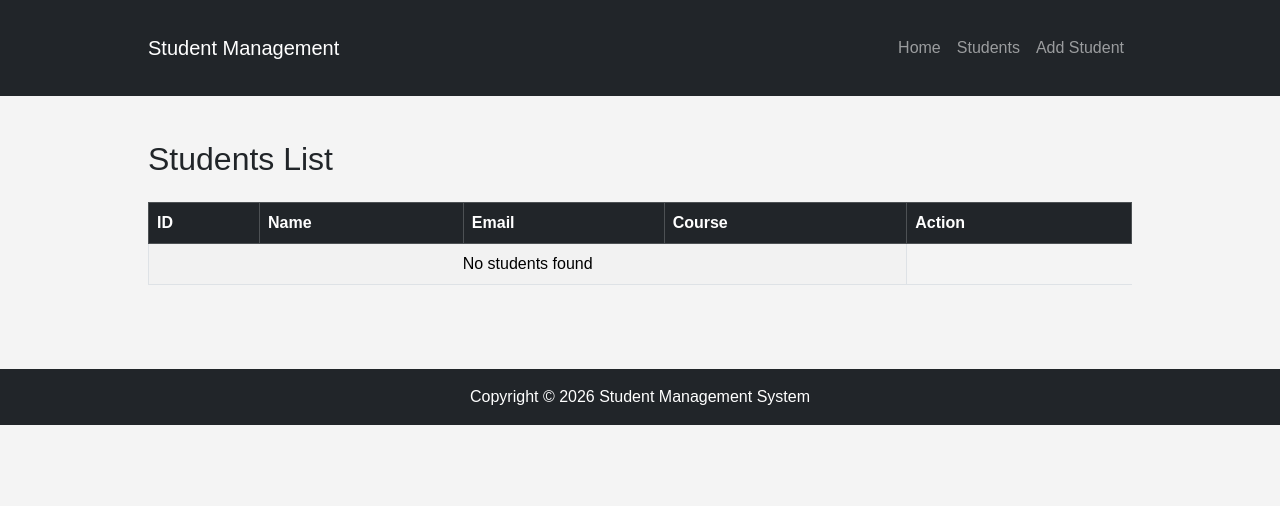
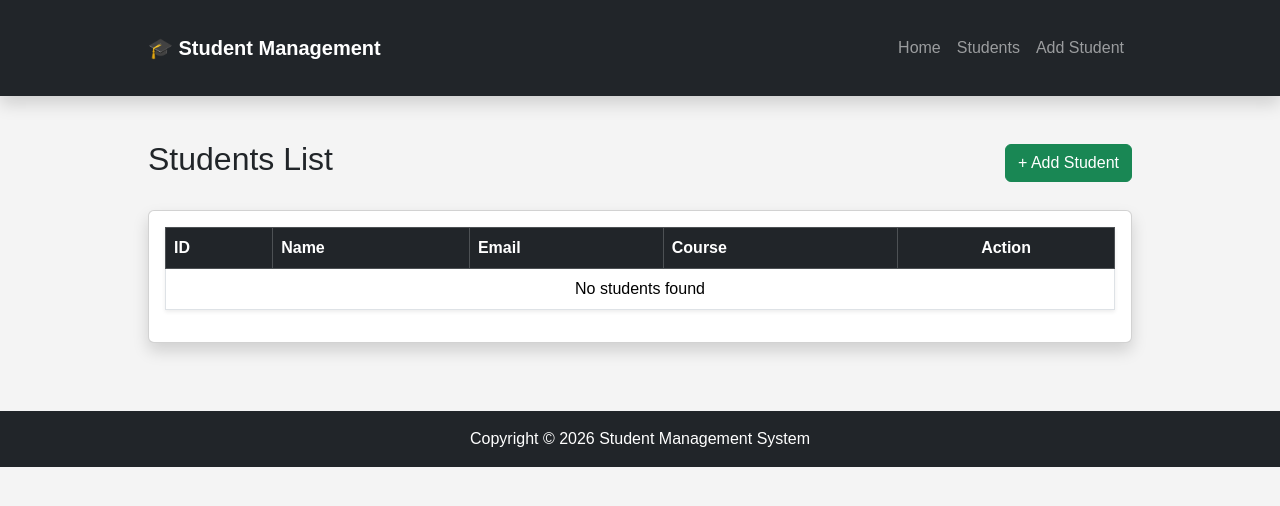
Before and after one commit to tanmay-badwaik/student-management-system, a Flask app: page /students/ in a window 1280 px wide. Shown: the top 506 px of the page. Run offline with Flask 3, Linux system fonts and the light colour scheme; data that the repository does not hold is empty.

Commit message:
UI updated

```diff
--- a/templates/base.html
+++ b/templates/base.html
@@ -40,7 +40,7 @@
 </head>
 <body>
 
-<nav class="navbar navbar-expand-lg navbar-dark bg-dark">
+{# <nav class="navbar navbar-expand-lg navbar-dark bg-dark">
     <div class="container">
 
        <a class="navbar-brand" href="{{ url_for('home.home') }}">Student Management</a>
@@ -56,6 +56,67 @@
     </div>
 
     </div>
+</nav> #}
+<nav class="navbar navbar-expand-lg navbar-dark bg-dark shadow">
+
+    <div class="container">
+
+        <a class="navbar-brand fw-bold"
+           href="{{ url_for('home.home') }}">
+
+            🎓 Student Management
+
+        </a>
+
+        <button
+            class="navbar-toggler"
+            type="button"
+            data-bs-toggle="collapse"
+            data-bs-target="#navbarNav">
+
+            <span class="navbar-toggler-icon"></span>
+
+        </button>
+
+        <div
+            class="collapse navbar-collapse"
+            id="navbarNav">
+
+            <ul class="navbar-nav ms-auto">
+
+                <li class="nav-item">
+
+                    <a class="nav-link"
+                       href="{{ url_for('home.home') }}">
+                        Home
+                    </a>
+
+                </li>
+
+                <li class="nav-item">
+
+                    <a class="nav-link"
+                       href="{{ url_for('student.students') }}">
+                        Students
+                    </a>
+
+                </li>
+
+                <li class="nav-item">
+
+                    <a class="nav-link"
+                       href="{{ url_for('student.add_student') }}">
+                        Add Student
+                    </a>
+
+                </li>
+
+            </ul>
+
+        </div>
+
+    </div>
+
 </nav>
 
 <div class="container mt-4">
--- a/templates/students.html
+++ b/templates/students.html
@@ -6,9 +6,22 @@ Students
 
 {% block content %}
 
-<h2 class="mb-4">Students List</h2>
+<div class="d-flex justify-content-between align-items-center mb-4">
 
-<table class="table table-bordered table-striped">
+    <h2>Students List</h2>
+
+    <a href="{{ url_for('student.add_student') }}"
+       class="btn btn-success">
+        + Add Student
+    </a>
+
+</div>
+
+<div class="card shadow">
+
+    <div class="card-body">
+
+        <table class="table table-hover table-bordered shadow-sm">
 
             <thead class="table-dark">
                 <tr>
@@ -16,7 +29,7 @@ Students
                     <th>Name</th>
                     <th>Email</th>
                     <th>Course</th>
-            <th>Action</th>
+                    <th class="text-center">Action</th>
                 </tr>
             </thead>
 
@@ -27,22 +40,31 @@ Students
                 {% for student in students %}
 
                 <tr>
+
                     <td>{{ student.id }}</td>
                     <td>{{ student.name }}</td>
                     <td>{{ student.email }}</td>
                     <td>{{ student.course }}</td>
-            <td>
+
+                    <td class="text-center">
+
                         <a href="{{ url_for('student.edit_student', id=student.id) }}"
                            class="btn btn-warning btn-sm">
+
                            Edit
+
                         </a>
 
                         <a href="{{ url_for('student.delete_student', id=student.id) }}"
                            class="btn btn-danger btn-sm"
                            onclick="return confirm('Are you sure you want to delete this student?')">
+
                            Delete
+
                         </a>
+
                     </td>
+
                 </tr>
 
                 {% endfor %}
@@ -50,7 +72,7 @@ Students
             {% else %}
 
                 <tr>
-            <td colspan="4" class="text-center">
+                    <td colspan="5" class="text-center">
                         No students found
                     </td>
                 </tr>
@@ -61,4 +83,8 @@ Students
 
         </table>
 
+    </div>
+
+</div>
+
 {% endblock %}
```
Lines whose indentation alone changed are shown as unchanged.
